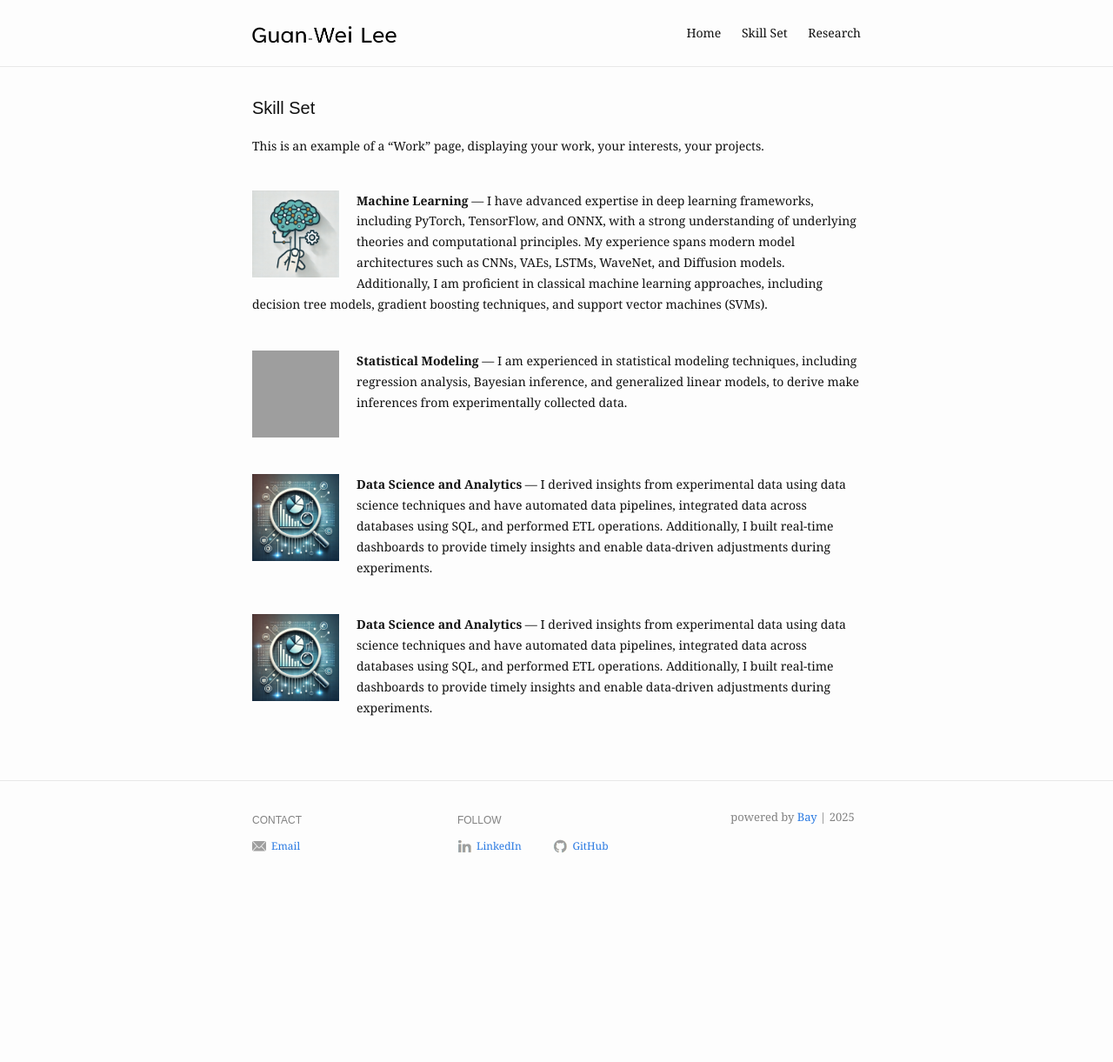
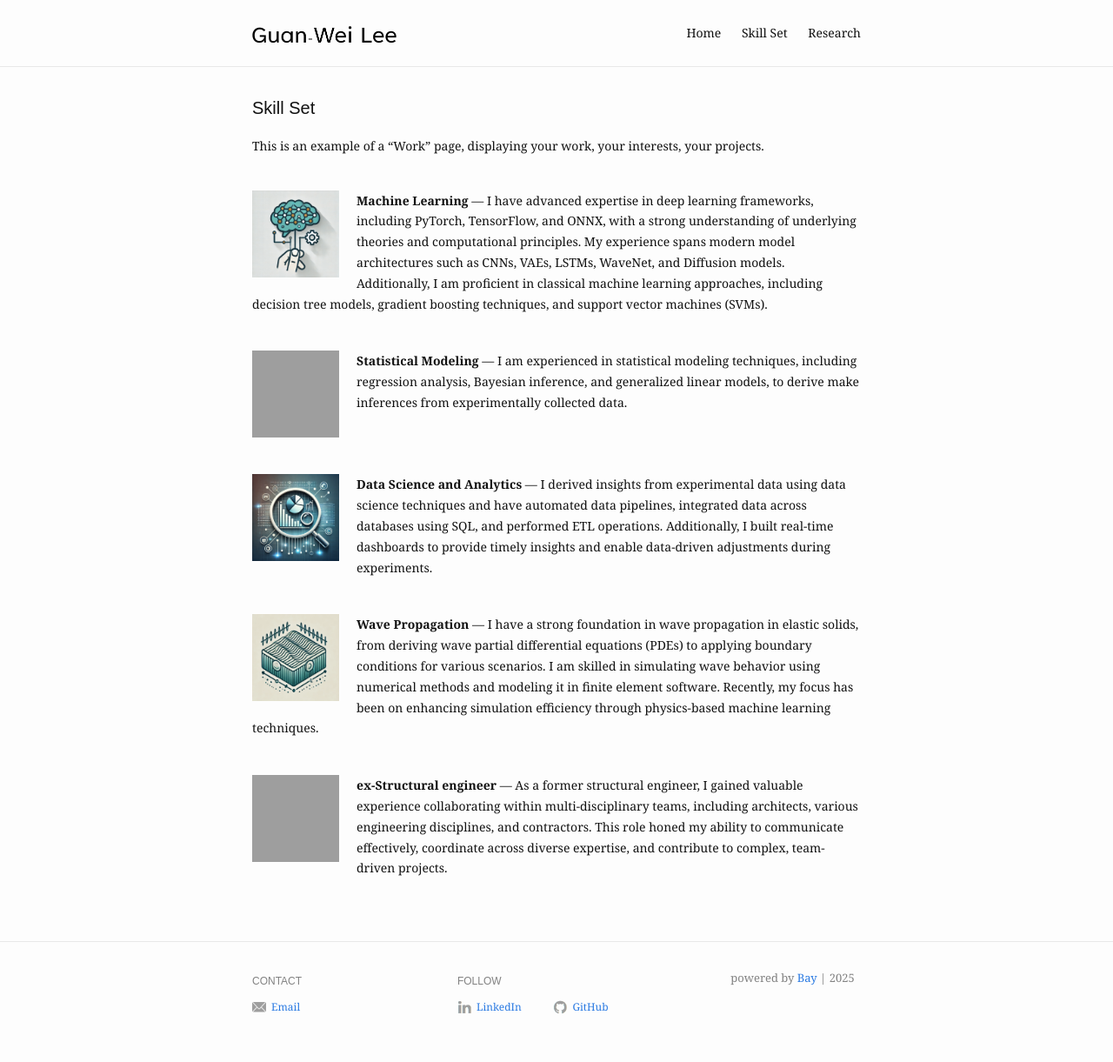
Before and after one commit to gwlee88004/gwlee88004.github.io, a Jekyll site: the page built from work.md, in a window 1280 px wide. Shown: the whole page at 87% size. Built offline with Jekyll 4.4.1, drawn with Linux system fonts in a browser that asks for light colours; before the commit the page ends 1036 px from its top, so only the background shows below that.

Commit message:
Update work content

```diff
--- a/work.md
+++ b/work.md
@@ -21,11 +21,19 @@ items:
       alt: DS
     description: I derived insights from experimental data using data science techniques and have automated data pipelines, integrated data across databases using SQL, and performed ETL operations. Additionally, I built real-time dashboards to provide timely insights and enable data-driven adjustments during experiments.
 
-  - title: Data Science and Analytics
+  - title: Wave Propagation
     image:
-      src: /assets/img/work/ds.png
-      alt: DS
-    description: I derived insights from experimental data using data science techniques and have automated data pipelines, integrated data across databases using SQL, and performed ETL operations. Additionally, I built real-time dashboards to provide timely insights and enable data-driven adjustments during experiments.
+      src: /assets/img/work/wave_prop.png
+      alt: Lamb Waves
+    description: I have a strong foundation in wave propagation in elastic solids, from deriving wave partial differential equations (PDEs) to applying boundary conditions for various scenarios. I am skilled in simulating wave behavior using numerical methods and modeling it in finite element software. Recently, my focus has been on enhancing simulation efficiency through physics-based machine learning techniques.
+
+  - title: ex-Structural engineer
+    image:
+      src: /assets/img/work/structural_eng.png
+      alt: Structural
+    description: As a former structural engineer, I gained valuable experience collaborating within multi-disciplinary teams, including architects, various engineering disciplines, and contractors. This role honed my ability to communicate effectively, coordinate across diverse expertise, and contribute to complex, team-driven projects.
+
+
 
 
 
```
